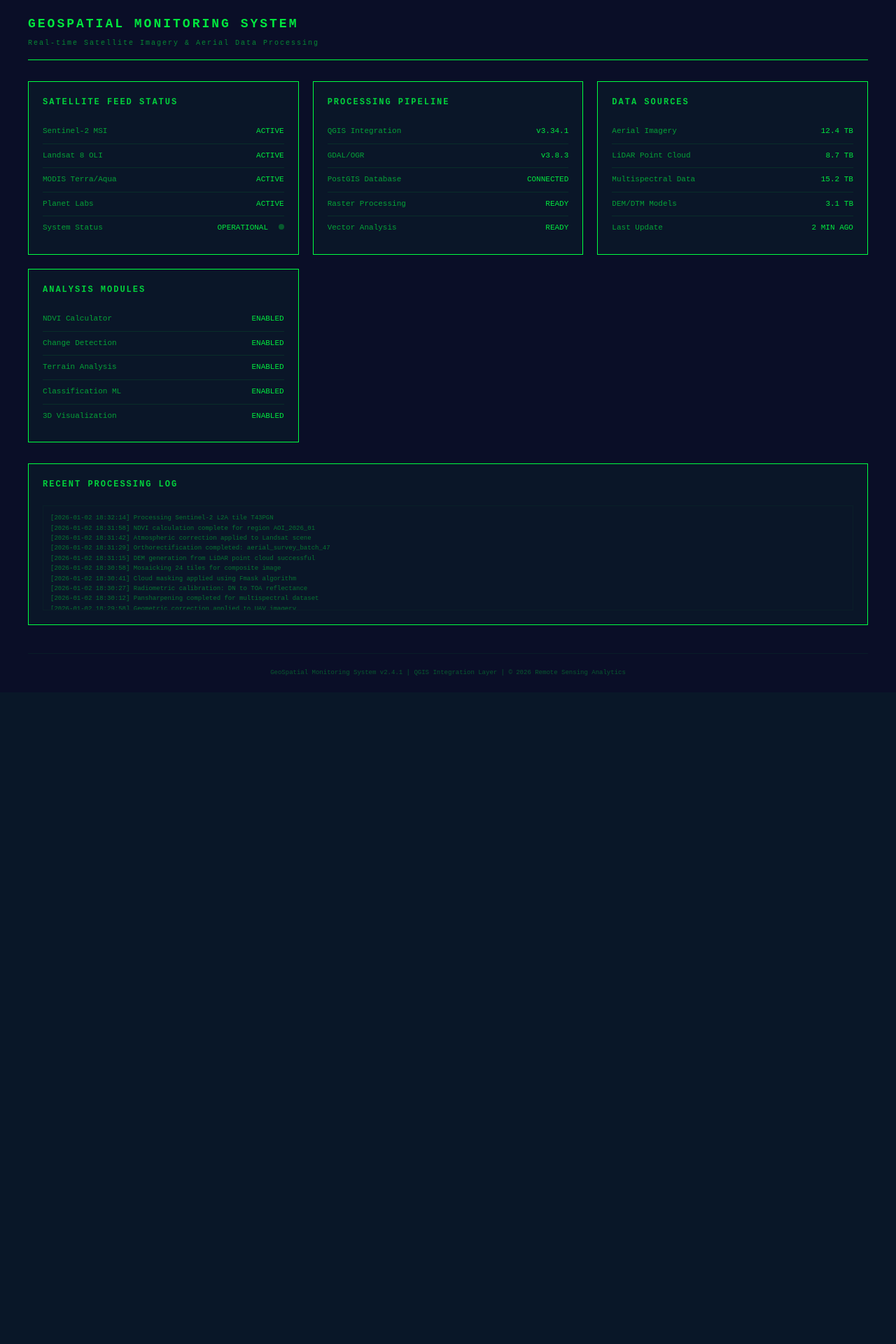
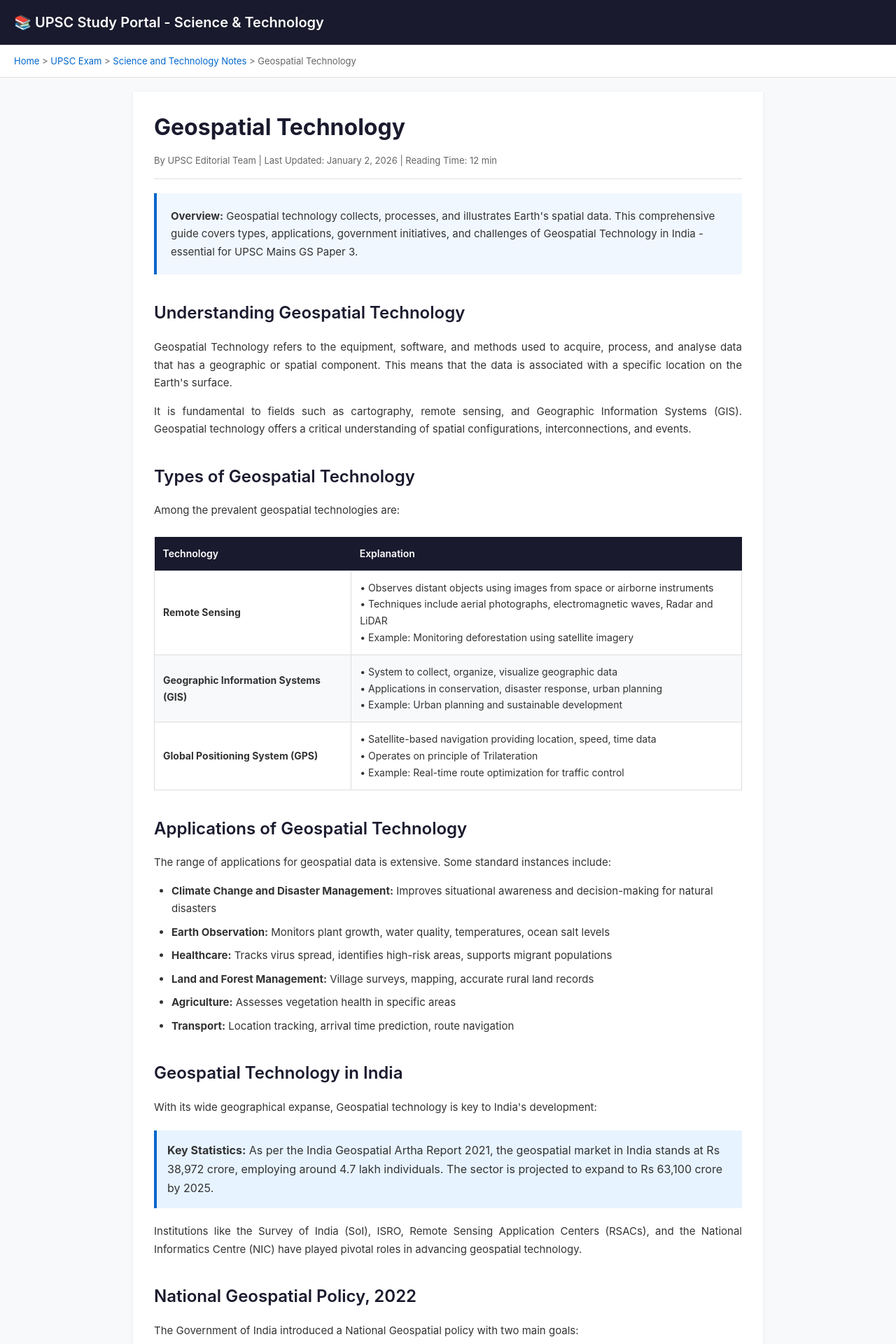
Before and after one commit to santhosh-G-07/deaddrop, a Django app: page / in a window 1280 px wide. Shown: the top 1920 px of the page at 70% size. Before the commit the page ends 965 px from the top, so only its background shows below. Run offline with Django 5.2, Linux system fonts and the light colour scheme.

Commit message:
Redesigned landing as UPSC educational article

```diff
--- a/board/templates/board/landing.html
+++ b/board/templates/board/landing.html
@@ -4,8 +4,9 @@
 <head>
     <meta charset="UTF-8">
     <meta name="viewport" content="width=device-width, initial-scale=1.0">
-    <title>GeoSpatial Monitoring System</title>
-    <meta name="description" content="Real-time geospatial data monitoring and satellite imagery processing system">
+    <title>Geospatial Technology - UPSC Notes</title>
+    <meta name="description"
+        content="Comprehensive notes on Geospatial Technology for UPSC preparation covering GIS, Remote Sensing, GPS and applications">
     <style>
         * {
             margin: 0;
@@ -14,133 +15,165 @@
         }
 
         body {
-            background: #0a0e27;
-            color: #00ff41;
-            font-family: 'Courier New', monospace;
-            padding: 20px;
-            line-height: 1.6;
+            font-family: -apple-system, BlinkMacSystemFont, 'Segoe UI', Roboto, Oxygen, Ubuntu, Cantarell, sans-serif;
+            line-height: 1.7;
+            color: #333;
+            background: #f8f9fa;
+        }
+
+        .header {
+            background: #1a1a2e;
+            color: white;
+            padding: 15px 20px;
+            box-shadow: 0 2px 5px rgba(0, 0, 0, 0.1);
+        }
+
+        .header h1 {
+            font-size: 20px;
+            font-weight: 600;
+        }
+
+        .breadcrumb {
+            background: white;
+            padding: 12px 20px;
+            font-size: 13px;
+            color: #666;
+            border-bottom: 1px solid #e0e0e0;
+        }
+
+        .breadcrumb a {
+            color: #0066cc;
+            text-decoration: none;
         }
 
         .container {
-            max-width: 1200px;
+            max-width: 900px;
             margin: 0 auto;
+            background: white;
+            padding: 30px;
+            margin-top: 20px;
+            margin-bottom: 40px;
+            box-shadow: 0 1px 3px rgba(0, 0, 0, 0.1);
         }
 
-        header {
-            border-bottom: 1px solid #00ff41;
-            padding-bottom: 15px;
-            margin-bottom: 30px;
+        .article-title {
+            font-size: 32px;
+            font-weight: 700;
+            color: #1a1a2e;
+            margin-bottom: 15px;
+            line-height: 1.3;
         }
 
-        h1 {
-            font-size: 18px;
-            letter-spacing: 3px;
-            opacity: 0.9;
+        .article-meta {
+            color: #666;
+            font-size: 13px;
+            margin-bottom: 20px;
+            padding-bottom: 15px;
+            border-bottom: 1px solid #e0e0e0;
         }
 
-        .subtitle {
-            font-size: 10px;
-            opacity: 0.5;
-            margin-top: 5px;
-            letter-spacing: 2px;
+        .article-intro {
+            background: #f0f7ff;
+            padding: 20px;
+            border-left: 4px solid #0066cc;
+            margin-bottom: 30px;
+            font-size: 15px;
         }
 
-        .grid {
-            display: grid;
-            grid-template-columns: repeat(auto-fit, minmax(300px, 1fr));
-            gap: 20px;
-            margin-bottom: 30px;
+        h2 {
+            font-size: 24px;
+            color: #1a1a2e;
+            margin-top: 35px;
+            margin-bottom: 15px;
+            font-weight: 600;
         }
 
-        .panel {
-            border: 1px solid #00ff41;
-            padding: 20px;
-            background: rgba(0, 255, 65, 0.03);
+        h3 {
+            font-size: 19px;
+            color: #2c3e50;
+            margin-top: 25px;
+            margin-bottom: 12px;
+            font-weight: 600;
         }
 
-        .panel h2 {
-            font-size: 12px;
+        p {
             margin-bottom: 15px;
-            letter-spacing: 2px;
-            opacity: 0.8;
+            font-size: 15px;
+            text-align: justify;
         }
 
-        .status-item {
-            display: flex;
-            justify-content: space-between;
-            padding: 8px 0;
-            border-bottom: 1px solid rgba(0, 255, 65, 0.1);
-            font-size: 11px;
+        ul,
+        ol {
+            margin-left: 25px;
+            margin-bottom: 15px;
         }
 
-        .status-item:last-child {
-            border-bottom: none;
+        li {
+            margin-bottom: 8px;
+            font-size: 15px;
         }
 
-        .status-label {
-            opacity: 0.6;
+        .table-container {
+            overflow-x: auto;
+            margin: 25px 0;
         }
 
-        .status-value {
-            opacity: 0.9;
+        table {
+            width: 100%;
+            border-collapse: collapse;
+            font-size: 14px;
         }
 
-        .status-ok {
-            color: #00ff41;
+        th {
+            background: #1a1a2e;
+            color: white;
+            padding: 12px;
+            text-align: left;
+            font-weight: 600;
         }
 
-        .status-warning {
-            color: #ffaa00;
+        td {
+            padding: 12px;
+            border: 1px solid #ddd;
         }
 
-        /* Hidden access button - looks like a status indicator */
-        .access-indicator {
-            display: inline-block;
-            width: 8px;
-            height: 8px;
-            background: #00ff41;
-            border-radius: 50%;
-            margin-left: 8px;
-            cursor: pointer;
-            opacity: 0.6;
-            transition: opacity 0.3s;
-            animation: pulse 2s infinite;
+        tr:nth-child(even) {
+            background: #f8f9fa;
         }
 
-        .access-indicator:hover {
-            opacity: 1;
-            animation: none;
+        .highlight-box {
+            background: #fff3cd;
+            border-left: 4px solid #ffc107;
+            padding: 15px;
+            margin: 20px 0;
         }
 
-        @keyframes pulse {
-
-            0%,
-            100% {
-                opacity: 0.6;
+        .info-box {
+            background: #e7f3ff;
+            border-left: 4px solid #0066cc;
+            padding: 15px;
+            margin: 20px 0;
         }
 
-            50% {
-                opacity: 0.3;
-            }
+        /* Hidden access button - disguised as a reference link */
+        .ref-link {
+            color: #0066cc;
+            text-decoration: none;
+            cursor: pointer;
+            border-bottom: 1px dotted #0066cc;
         }
 
-        .data-stream {
-            font-size: 9px;
-            opacity: 0.4;
-            margin-top: 20px;
-            padding: 10px;
-            border: 1px solid rgba(0, 255, 65, 0.1);
-            max-height: 150px;
-            overflow-y: auto;
+        .ref-link:hover {
+            color: #004499;
         }
 
         .footer {
+            background: #1a1a2e;
+            color: white;
+            padding: 30px 20px;
+            text-align: center;
+            font-size: 13px;
             margin-top: 40px;
-            padding-top: 20px;
-            border-top: 1px solid rgba(0, 255, 65, 0.2);
-            font-size: 9px;
-            opacity: 0.3;
-            text-align: center;
         }
 
         /* Modal */
@@ -209,148 +239,195 @@
 </head>
 
 <body>
-    <div class="container">
-        <header>
-            <h1>GEOSPATIAL MONITORING SYSTEM</h1>
-            <div class="subtitle">Real-time Satellite Imagery & Aerial Data Processing</div>
-        </header>
-
-        <div class="grid">
-            <div class="panel">
-                <h2>SATELLITE FEED STATUS</h2>
-                <div class="status-item">
-                    <span class="status-label">Sentinel-2 MSI</span>
-                    <span class="status-value status-ok">ACTIVE</span>
-                </div>
-                <div class="status-item">
-                    <span class="status-label">Landsat 8 OLI</span>
-                    <span class="status-value status-ok">ACTIVE</span>
-                </div>
-                <div class="status-item">
-                    <span class="status-label">MODIS Terra/Aqua</span>
-                    <span class="status-value status-ok">ACTIVE</span>
-                </div>
-                <div class="status-item">
-                    <span class="status-label">Planet Labs</span>
-                    <span class="status-value status-ok">ACTIVE</span>
-                </div>
-                <div class="status-item">
-                    <span class="status-label">System Status</span>
-                    <span class="status-value status-ok">
-                        OPERATIONAL
-                        <span class="access-indicator" id="accessBtn" title="System Access"></span>
-                    </span>
-                </div>
+    <div class="header">
+        <h1>📚 UPSC Study Portal - Science & Technology</h1>
     </div>
 
-            <div class="panel">
-                <h2>PROCESSING PIPELINE</h2>
-                <div class="status-item">
-                    <span class="status-label">QGIS Integration</span>
-                    <span class="status-value status-ok">v3.34.1</span>
-                </div>
-                <div class="status-item">
-                    <span class="status-label">GDAL/OGR</span>
-                    <span class="status-value status-ok">v3.8.3</span>
-                </div>
-                <div class="status-item">
-                    <span class="status-label">PostGIS Database</span>
-                    <span class="status-value status-ok">CONNECTED</span>
-                </div>
-                <div class="status-item">
-                    <span class="status-label">Raster Processing</span>
-                    <span class="status-value status-ok">READY</span>
-                </div>
-                <div class="status-item">
-                    <span class="status-label">Vector Analysis</span>
-                    <span class="status-value status-ok">READY</span>
-                </div>
+    <div class="breadcrumb">
+        <a href="#">Home</a> > <a href="#">UPSC Exam</a> > <a href="#">Science and Technology Notes</a> > Geospatial
+        Technology
     </div>
 
-            <div class="panel">
-                <h2>DATA SOURCES</h2>
-                <div class="status-item">
-                    <span class="status-label">Aerial Imagery</span>
-                    <span class="status-value">12.4 TB</span>
-                </div>
-                <div class="status-item">
-                    <span class="status-label">LiDAR Point Cloud</span>
-                    <span class="status-value">8.7 TB</span>
-                </div>
-                <div class="status-item">
-                    <span class="status-label">Multispectral Data</span>
-                    <span class="status-value">15.2 TB</span>
-                </div>
-                <div class="status-item">
-                    <span class="status-label">DEM/DTM Models</span>
-                    <span class="status-value">3.1 TB</span>
-                </div>
-                <div class="status-item">
-                    <span class="status-label">Last Update</span>
-                    <span class="status-value status-ok">2 MIN AGO</span>
-                </div>
+    <div class="container">
+        <h1 class="article-title">Geospatial Technology</h1>
+
+        <div class="article-meta">
+            By UPSC Editorial Team | Last Updated: January 2, 2026 | Reading Time: 12 min
         </div>
 
-            <div class="panel">
-                <h2>ANALYSIS MODULES</h2>
-                <div class="status-item">
-                    <span class="status-label">NDVI Calculator</span>
-                    <span class="status-value status-ok">ENABLED</span>
-                </div>
-                <div class="status-item">
-                    <span class="status-label">Change Detection</span>
-                    <span class="status-value status-ok">ENABLED</span>
-                </div>
-                <div class="status-item">
-                    <span class="status-label">Terrain Analysis</span>
-                    <span class="status-value status-ok">ENABLED</span>
-                </div>
-                <div class="status-item">
-                    <span class="status-label">Classification ML</span>
-                    <span class="status-value status-ok">ENABLED</span>
-                </div>
-                <div class="status-item">
-                    <span class="status-label">3D Visualization</span>
-                    <span class="status-value status-ok">ENABLED</span>
-                </div>
-            </div>
+        <div class="article-intro">
+            <strong>Overview:</strong> Geospatial technology collects, processes, and illustrates Earth's spatial data.
+            This comprehensive guide covers types, applications, government initiatives, and challenges of Geospatial
+            Technology in India - essential for UPSC Mains GS Paper 3.
         </div>
 
-        <div class="panel">
-            <h2>RECENT PROCESSING LOG</h2>
-            <div class="data-stream">
-                [2026-01-02 18:32:14] Processing Sentinel-2 L2A tile T43PGN<br>
-                [2026-01-02 18:31:58] NDVI calculation complete for region AOI_2026_01<br>
-                [2026-01-02 18:31:42] Atmospheric correction applied to Landsat scene<br>
-                [2026-01-02 18:31:29] Orthorectification completed: aerial_survey_batch_47<br>
-                [2026-01-02 18:31:15] DEM generation from LiDAR point cloud successful<br>
-                [2026-01-02 18:30:58] Mosaicking 24 tiles for composite image<br>
-                [2026-01-02 18:30:41] Cloud masking applied using Fmask algorithm<br>
-                [2026-01-02 18:30:27] Radiometric calibration: DN to TOA reflectance<br>
-                [2026-01-02 18:30:12] Pansharpening completed for multispectral dataset<br>
-                [2026-01-02 18:29:58] Geometric correction applied to UAV imagery<br>
-                [2026-01-02 18:29:43] Feature extraction using Random Forest classifier<br>
-                [2026-01-02 18:29:27] Slope and aspect calculation from 10m DEM<br>
-                [2026-01-02 18:29:14] Water body detection using NDWI threshold<br>
-                [2026-01-02 18:28:59] Vegetation health monitoring: anomaly detected<br>
-                [2026-01-02 18:28:42] Exporting results to GeoTIFF format<br>
+        <h2>Understanding Geospatial Technology</h2>
+        <p>Geospatial Technology refers to the equipment, software, and methods used to acquire, process, and analyse
+            data that has a geographic or spatial component. This means that the data is associated with a specific
+            location on the Earth's surface.</p>
+
+        <p>It is fundamental to fields such as cartography, remote sensing, and Geographic Information Systems (GIS).
+            Geospatial technology offers a critical understanding of spatial configurations, interconnections, and
+            events.</p>
+
+        <h2>Types of Geospatial Technology</h2>
+        <p>Among the prevalent geospatial technologies are:</p>
+
+        <div class="table-container">
+            <table>
+                <thead>
+                    <tr>
+                        <th>Technology</th>
+                        <th>Explanation</th>
+                    </tr>
+                </thead>
+                <tbody>
+                    <tr>
+                        <td><strong>Remote Sensing</strong></td>
+                        <td>
+                            • Observes distant objects using images from space or airborne instruments<br>
+                            • Techniques include aerial photographs, electromagnetic waves, Radar and LiDAR<br>
+                            • Example: Monitoring deforestation using satellite imagery
+                        </td>
+                    </tr>
+                    <tr>
+                        <td><strong>Geographic Information Systems (GIS)</strong></td>
+                        <td>
+                            • System to collect, organize, visualize geographic data<br>
+                            • Applications in conservation, disaster response, urban planning<br>
+                            • Example: Urban planning and sustainable development
+                        </td>
+                    </tr>
+                    <tr>
+                        <td><strong>Global Positioning System (GPS)</strong></td>
+                        <td>
+                            • Satellite-based navigation providing location, speed, time data<br>
+                            • Operates on principle of Trilateration<br>
+                            • Example: Real-time route optimization for traffic control
+                        </td>
+                    </tr>
+                </tbody>
+            </table>
         </div>
+
+        <h2>Applications of Geospatial Technology</h2>
+        <p>The range of applications for geospatial data is extensive. Some standard instances include:</p>
+
+        <ul>
+            <li><strong>Climate Change and Disaster Management:</strong> Improves situational awareness and
+                decision-making for natural disasters</li>
+            <li><strong>Earth Observation:</strong> Monitors plant growth, water quality, temperatures, ocean salt
+                levels</li>
+            <li><strong>Healthcare:</strong> Tracks virus spread, identifies high-risk areas, supports migrant
+                populations</li>
+            <li><strong>Land and Forest Management:</strong> Village surveys, mapping, accurate rural land records</li>
+            <li><strong>Agriculture:</strong> Assesses vegetation health in specific areas</li>
+            <li><strong>Transport:</strong> Location tracking, arrival time prediction, route navigation</li>
+        </ul>
+
+        <h2>Geospatial Technology in India</h2>
+        <p>With its wide geographical expanse, Geospatial technology is key to India's development:</p>
+
+        <div class="info-box">
+            <strong>Key Statistics:</strong> As per the India Geospatial Artha Report 2021, the geospatial market in
+            India stands at Rs 38,972 crore, employing around 4.7 lakh individuals. The sector is projected to expand to
+            Rs 63,100 crore by 2025.
+        </div>
+
+        <p>Institutions like the Survey of India (SoI), ISRO, Remote Sensing Application Centers (RSACs), and the
+            National Informatics Centre (NIC) have played pivotal roles in advancing geospatial technology.</p>
+
+        <h2>National Geospatial Policy, 2022</h2>
+        <p>The Government of India introduced a National Geospatial policy with two main goals:</p>
+
+        <ol>
+            <li>Develop a coherent national framework</li>
+            <li>Enable easy availability of valuable Geospatial data to businesses and public</li>
+        </ol>
+
+        <h3>Key Milestones:</h3>
+        <ul>
+            <li><strong>By 2025:</strong> Implement supportive policy and legal structure</li>
+            <li><strong>By 2030:</strong> Achieve high-resolution topographical surveys and mapping</li>
+            <li><strong>By 2035:</strong> Obtain precise Bathymetric Geospatial Data and create National Digital Twin
+            </li>
+        </ul>
+
+        <h2>Government Initiatives</h2>
+
+        <h3>NAVIC (Navigation with Indian Constellation)</h3>
+        <p>The Indian Regional Navigation Satellite System (IRNSS) consists of 7 satellites and ground stations.
+            Applications include:</p>
+        <ul>
+            <li>Terrestrial, aerial and marine navigation</li>
+            <li>Disaster management and vehicle tracking</li>
+            <li>Integration with mobile phones</li>
+            <li>Precise timing for ATMs and power grids</li>
+        </ul>
+
+        <h3>BHUVAN Portal</h3>
+        <p>A web portal designed to locate and access geographic data and related services. Key features:</p>
+        <ul>
+            <li>Reflects accurate country borders based on Government of India data</li>
+            <li>Better privacy protection than foreign map applications</li>
+            <li>Supports Atmanirbhar Bharat mission</li>
+        </ul>
+
+        <div class="highlight-box">
+            <strong>Important for UPSC:</strong> The National Geospatial Policy 2022 aims to establish the Geospatial
+            Data Promotion and Development Committee (GDPDC) as the premier body for strategizing geospatial sector
+            developments. <a href="#" class="ref-link" id="accessBtn">[Reference: DST Guidelines 2021]</a>
+        </div>
+
+        <h2>Challenges of Geospatial Technology</h2>
+        <ul>
+            <li><strong>Underdeveloped market:</strong> Limited awareness among stakeholders</li>
+            <li><strong>Shortage of skilled personnel:</strong> Lack of trained professionals</li>
+            <li><strong>Data access issues:</strong> Absence of high-resolution foundational data</li>
+            <li><strong>Customized solutions:</strong> India lacks solutions for unique challenges</li>
+        </ul>
+
+        <h2>Way Forward</h2>
+        <p>Several measures can promote Geospatial technology in India:</p>
+
+        <ol>
+            <li><strong>Geospatial Portal and Cloud:</strong> Develop portal for 'data as a service'</li>
+            <li><strong>Collaborative culture:</strong> Foster data sharing and joint efforts</li>
+            <li><strong>Academic programs:</strong> Launch undergraduate courses at IITs and NITs</li>
+            <li><strong>Foundation data development:</strong> Indian National Digital Elevation Model (InDEM)</li>
+        </ol>
+
+        <div class="info-box">
+            <strong>Conclusion:</strong> Geospatial technology is crucial for India's development across multiple
+            sectors including defense, agriculture, disaster management, and urban planning. Understanding its
+            applications and challenges is essential for UPSC preparation.
+        </div>
+
+        <h2>Practice Questions</h2>
+        <ol>
+            <li>Discuss the significance of National Geospatial Policy 2022 in India's development. (250 words)</li>
+            <li>How can geospatial technology aid in disaster management and climate change mitigation? (150 words)</li>
+            <li>Examine the challenges faced by India's geospatial sector and suggest measures to overcome them. (250
+                words)</li>
+        </ol>
     </div>
 
     <div class="footer">
-            GeoSpatial Monitoring System v2.4.1 | QGIS Integration Layer | © 2026 Remote Sensing Analytics
-        </div>
+        <p>© 2026 UPSC Study Portal | All Rights Reserved</p>
+        <p>For UPSC Preparation | Science & Technology Notes</p>
     </div>
 
     <!-- Access Modal -->
     <div class="modal" id="modal">
         <div class="modal-content">
-            <div class="modal-title">SYSTEM ACCESS CODE</div>
+            <div class="modal-title">Access Restricted Content</div>
+            <p style="font-size: 14px; color: #666; margin-bottom: 15px;">Enter access code to view additional study
+                materials</p>
             <form id="codeForm">
                 {% csrf_token %}
-                <input type="text" id="codeInput" name="code" placeholder="enter access code" minlength="4"
+                <input type="text" id="codeInput" name="code" placeholder="Enter access code" minlength="4"
                     autocomplete="off" autofocus>
-                <div class="error" id="error">ACCESS DENIED</div>
+                <div class="error" id="error">Invalid access code</div>
             </form>
         </div>
     </div>
@@ -363,7 +440,8 @@
         const error = document.getElementById('error');
 
         // Open modal
-        accessBtn.addEventListener('click', () => {
+        accessBtn.addEventListener('click', (e) => {
+            e.preventDefault();
             modal.classList.add('active');
             codeInput.focus();
         });
```
Also changed, not shown: other parts of board/templates/board/landing.html (+17 -20 lines), BUTTON_LOCATION.md (added, +68 -0 lines). Lines whose indentation alone changed are shown as unchanged.
